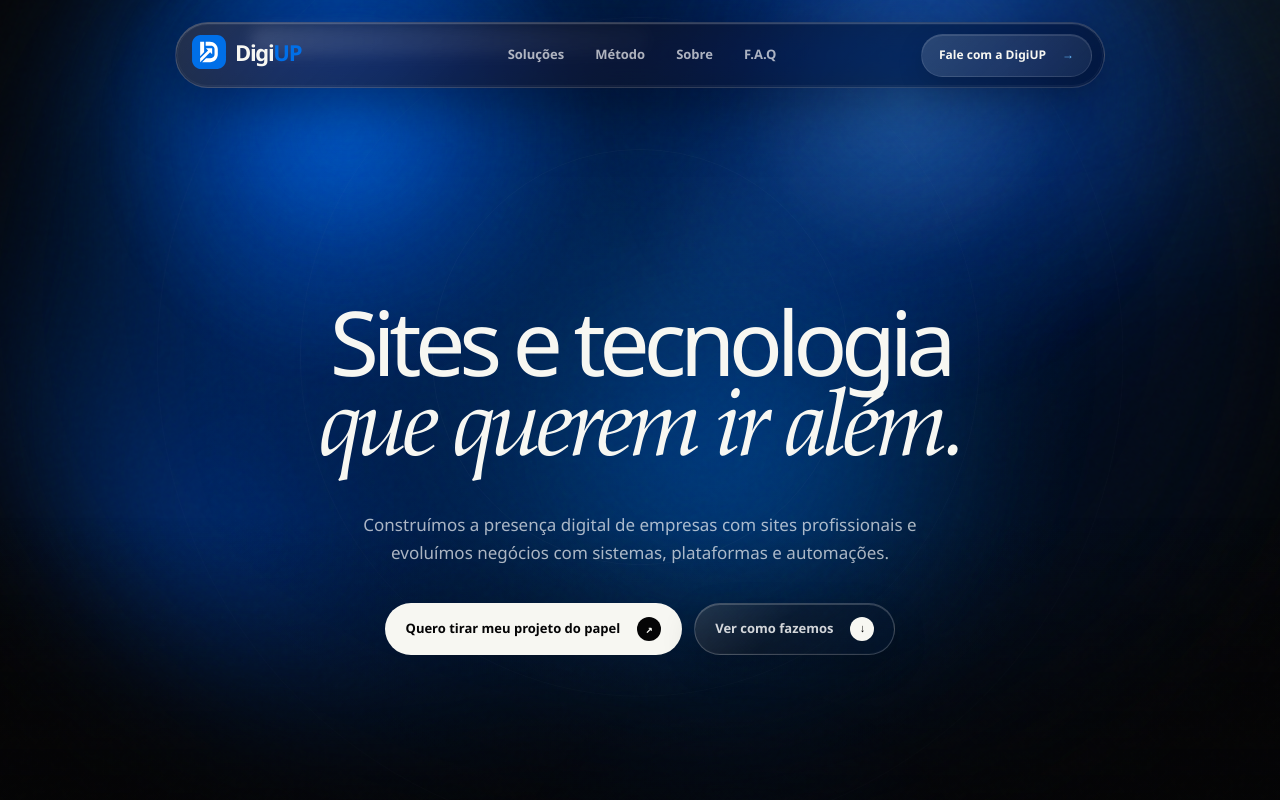
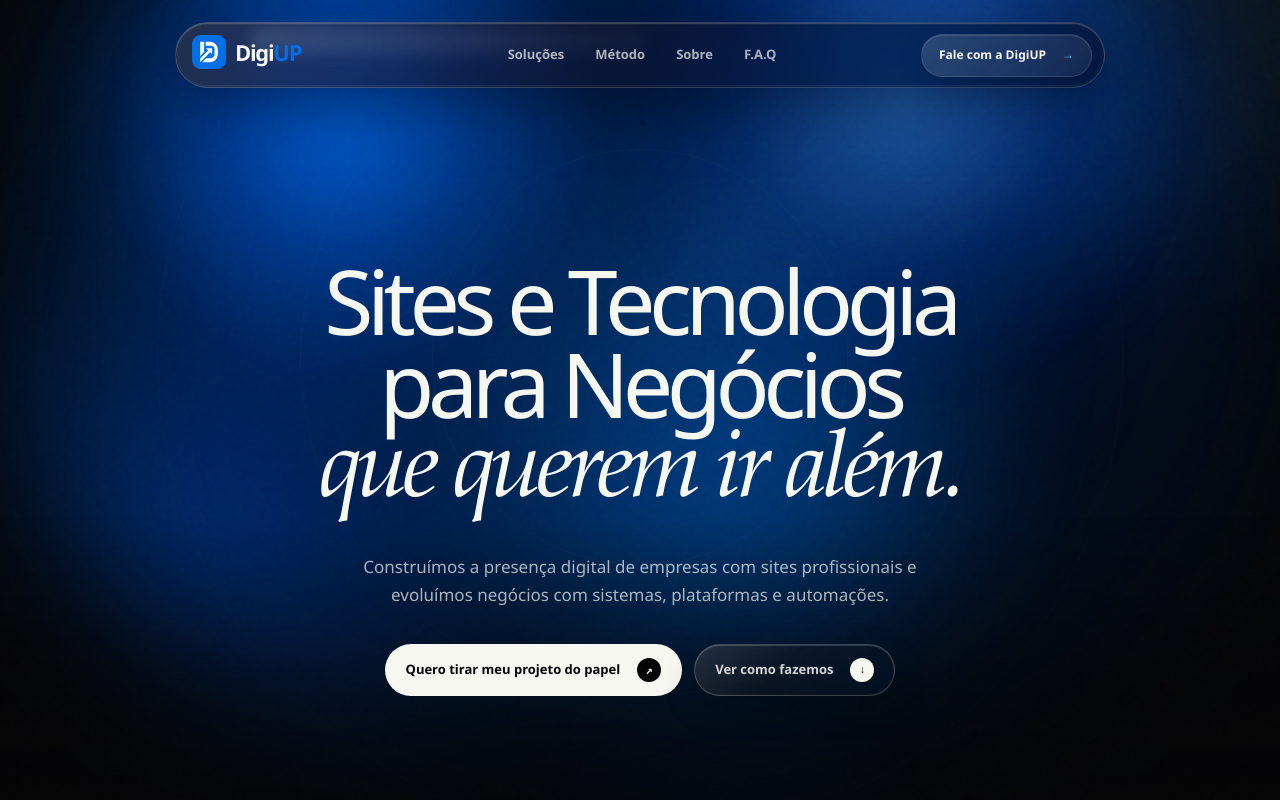
Before and after one commit to claiverty/DigiUP, a React (Vite) app: page / in a window 1280 px wide. Shown: the top 800 px of the page. Built offline with nearby package versions, Linux system fonts and the light colour scheme.

Commit message:
chore: atualiza identidade, SEO e estrutura do site

```diff
--- a/src/components/sections/HeroSection.jsx
+++ b/src/components/sections/HeroSection.jsx
@@ -19,7 +19,11 @@ export default function HeroSection() {
 
       <div className="hero__content">
         <h1 className="reveal reveal--1">
-          Sites e tecnologia
+          <span>
+            Sites e Tecnologia
+            <br />
+            para Negócios
+          </span>
           <em>que querem ir além.</em>
         </h1>
 
```
Also changed, not shown: public/favicon.svg, public/site.webmanifest.
